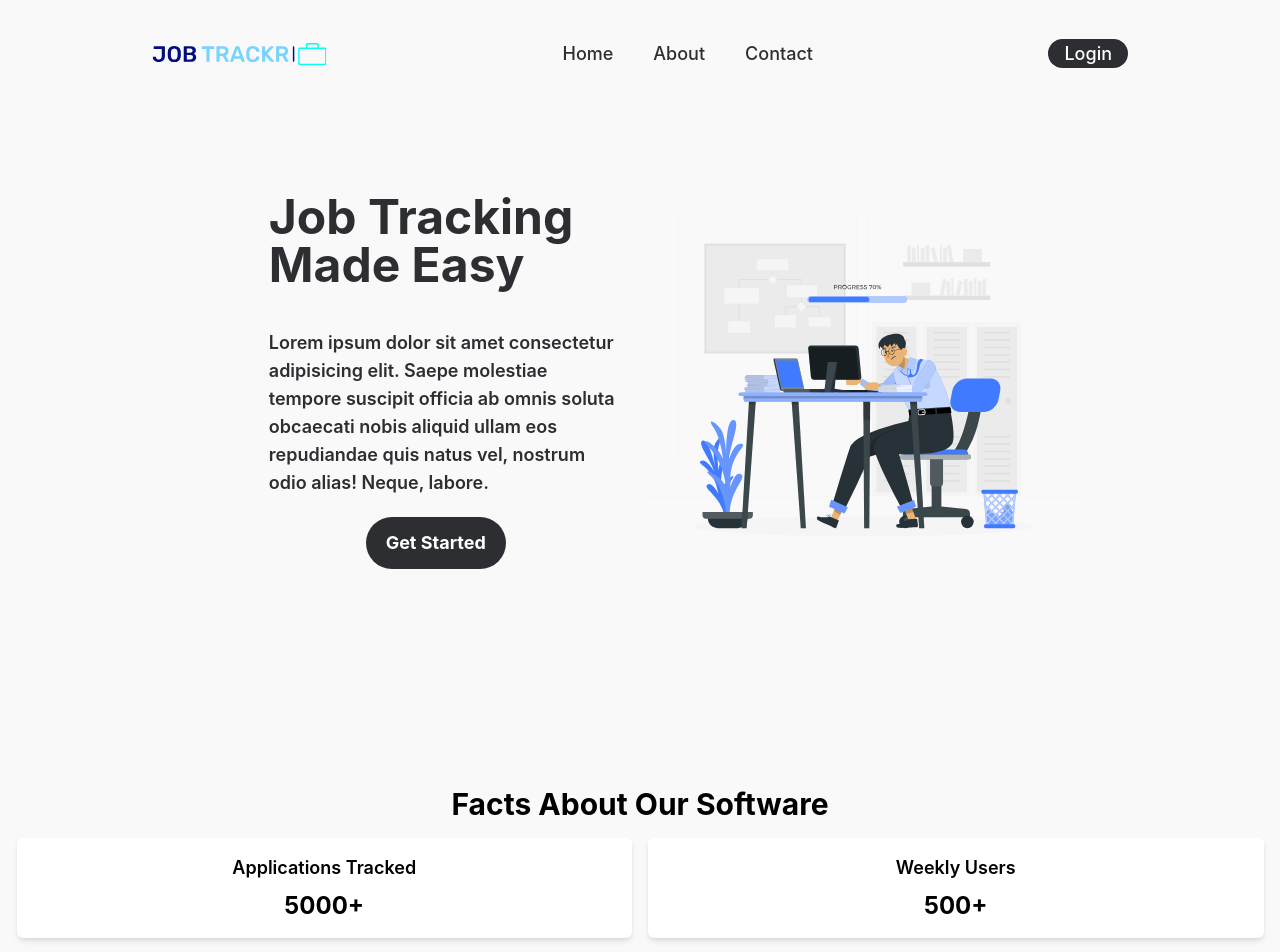
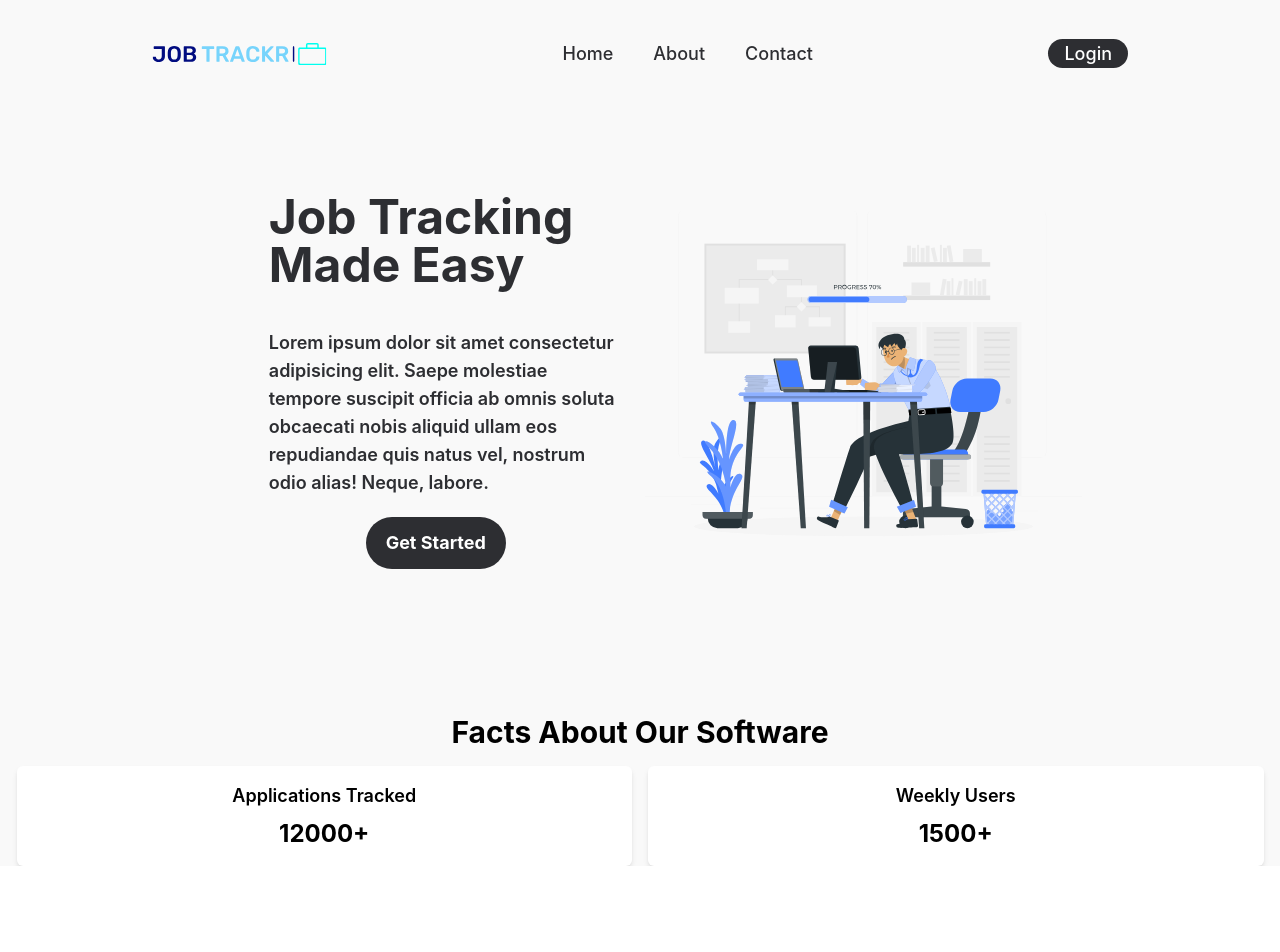
Before and after one commit to imjohnnyy/job-tracker-app, a React (Create React App) app in the folder frontend/: page / in a window 1280 px wide. Shown: the top 952 px of the page. After the commit the page ends 866 px from the top, so only its background shows below. Built offline with nearby package versions, Linux system fonts and the light colour scheme.

Commit message:
installed react spring to animate numbers

```diff
--- a/frontend/package.json
+++ b/frontend/package.json
@@ -10,6 +10,7 @@
     "react-dom": "^18.2.0",
     "react-router-dom": "^6.14.0",
     "react-scripts": "5.0.1",
+    "react-spring": "^9.7.2",
     "web-vitals": "^2.1.4"
   },
   "scripts": {
--- a/frontend/src/pages/Landing.js
+++ b/frontend/src/pages/Landing.js
@@ -1,6 +1,21 @@
 import React from "react";
 import Logo from "../assets/images/logo.svg";
 import Worker from "../assets/images/landing.svg";
+import { useSpring, animated } from "react-spring";
+
+
+
+// Utilized the React Spring library to animate the 'facts' numbers
+const AnimateNumber = ({ n }) => {
+  const {number} = useSpring({
+  from: {number: 0},
+  number: n,
+  delay: 350,
+  config: {mass: 1, tension: 30, friction: 14}});
+  return <animated.span>{number.to((n) => n.toFixed(0))}</animated.span>
+}
+
+
 
 const Landing = () => {
   return (
@@ -27,7 +42,7 @@ const Landing = () => {
           </ul>
         </nav>
 
-        {/* TEMPORARY GET STARTED TEXT OR LIGHT/DARK TOGGLE */}
+        {/* LOGIN BUTTON  (ADD LIGHT/DARK TOGGLE) */}
         <div>
             <a href="#login" className="px-4 py-1 text-lg font-medium text-white rounded-full cursor-pointer bg-gray hover:bg-blue-700"> Login</a>
         </div>
@@ -35,7 +50,7 @@ const Landing = () => {
       </header>
 
       {/* BODY */}
-      <body className="flex items-center justify-between w-4/5 p-12 mx-auto ">
+      <body className="flex items-center justify-between w-4/5 p-12 pb-2 mx-auto ">
         <div className="ml-[10%] mt-[-100px]">
           <h1 className={"w-auto item-start text-5xl text-left font-bold text-gray mr-12"}>Job Tracking Made Easy</h1>
           <p className={"w-auto text-gray text-left text-lg font-semibold mt-10 mr-12"}>
@@ -52,17 +67,18 @@ const Landing = () => {
       </body>
 
       {/* FOOTER */}
-      <footer className="py-8 mb-10 bg-lightergray">
+      {/* FACTS SECTION */}
+      <footer className="bg-lightergray">
       <div className="container px-4 mx-auto">
         <h2 className="mb-4 text-3xl font-bold">Facts About Our Software</h2>
         <div className="grid grid-cols-1 gap-4 sm:grid-cols-2 lg:grid-cols-4">
           <div className="p-4 bg-white rounded-md shadow-md">
             <h3 className="mb-2 text-lg font-semibold">Applications Tracked</h3>
-            <p className="text-2xl font-bold">5000+</p>
+            <p className="text-2xl font-bold whitespace-nowrap"><AnimateNumber n={12000} /><span>+</span></p>
           </div>
           <div className="p-4 bg-white rounded-md shadow-md">
             <h3 className="mb-2 text-lg font-semibold">Weekly Users</h3>
-            <p className="text-2xl font-bold">500+</p>
+            <p className="text-2xl font-bold whitespace-nowrap"><AnimateNumber n={1500} /><span>+</span></p>
           </div>
 
         </div>
```
Also changed, not shown: 1 other file (tests, documents, lock files or other folders).
